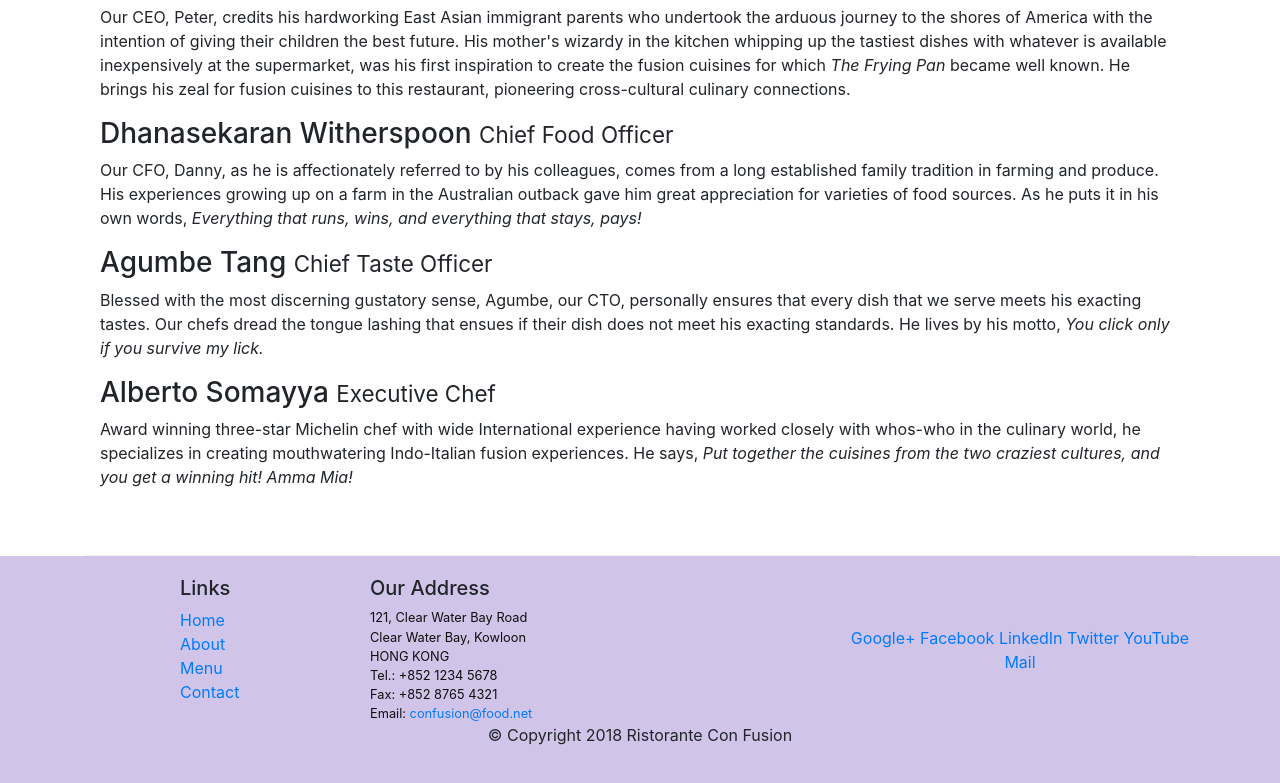
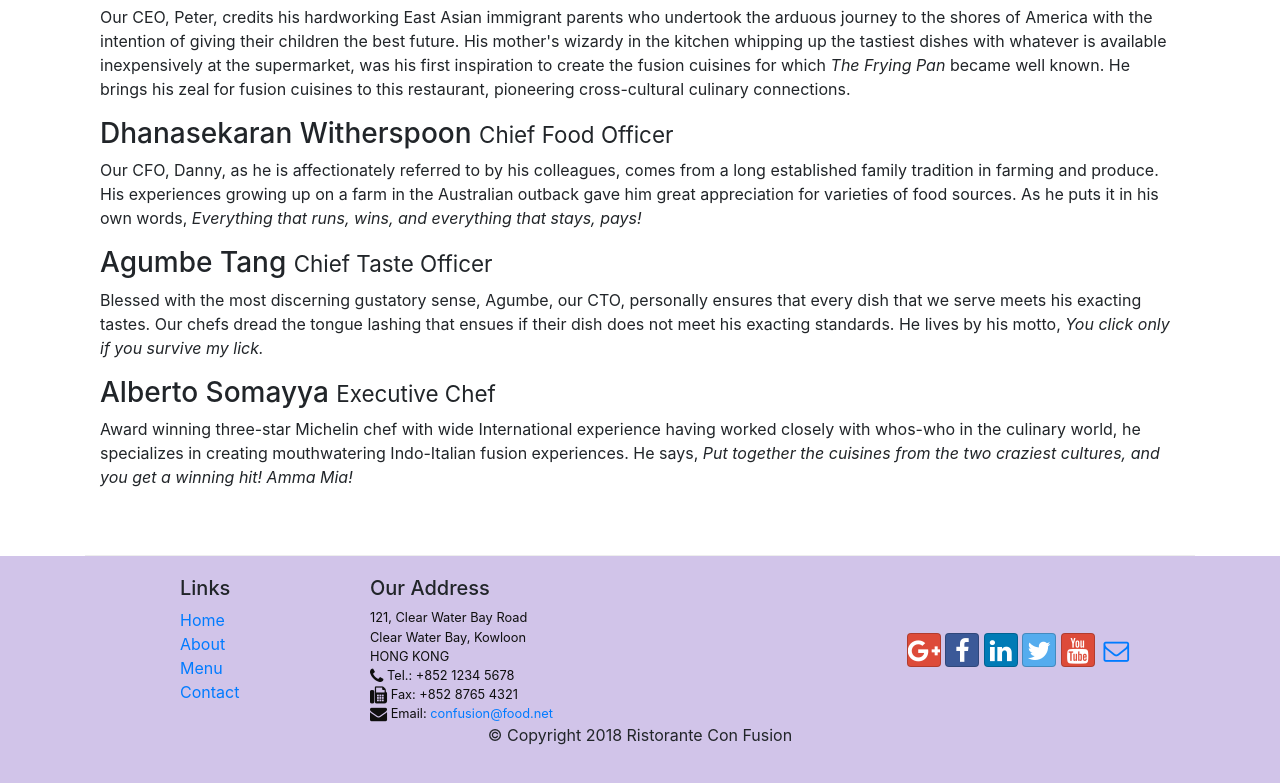
Before and after one commit to plo750/React-week01-exercise-conFusion, a website: page aboutus.html in a window 1280 px wide. Shown: the part 998-1781 px from the top of the page. Drawn offline with nearby package versions, Linux system fonts and the light colour scheme.

Commit message:
Add icon and fonts

```diff
--- a/aboutus.html
+++ b/aboutus.html
@@ -9,6 +9,8 @@
 
     <!-- Bootstrap CSS -->
     <link rel="stylesheet" href="./node_modules/bootstrap/dist/css/bootstrap.min.css">
+    <link rel="stylesheet" href="./node_modules/font-awesome/css/font-awesome.min.css">
+    <link rel="stylesheet" href="./node_modules/bootstrap-social/bootstrap-social.css">
     <link rel="stylesheet" href="./css/styles.css">
 
     <title>Ristorante Con Fusion: About Us</title>
@@ -26,10 +28,11 @@
             <a class="navbar-brand mr-auto" href="./index.html">Ristorante Con Fusion</a>
             <div class="collapse navbar-collapse" id="Navbar">
                 <ul class="navbar-nav mr-auto">
-                    <li class="nav-item"><a class="nav-link" href="./index.html">Home</a></li>
-                    <li class="nav-item active"><a class="nav-link" href="./aboutus.html">About</a></li>
-                    <li class="nav-item"><a class="nav-link" href="#">Menu</a></li>
-                    <li class="nav-item"><a class="nav-link" href="#">Contact</a></li>
+                    <li class="nav-item"><a class="nav-link" href="./index.html"><span class="fa fa-home fa-lg"></span> Home</a></li>
+                    <li class="nav-item active"><a class="nav-link" href="#"><span class="fa fa-info fa-lg"></span> About</a></li>
+                    <li class="nav-item"><a class="nav-link" href="#"><span class="fa fa-list fa-lg"></span> Menu</a></li>
+                    <li class="nav-item"><a class="nav-link" href="#"><span class="fa fa-address-card fa-lg"></span> Contact</a></li>
+
                 </ul>
             </div>
         </div>
@@ -112,19 +115,19 @@
 		              121, Clear Water Bay Road<br>
 		              Clear Water Bay, Kowloon<br>
 		              HONG KONG<br>
-		              Tel.: +852 1234 5678<br>
-		              Fax: +852 8765 4321<br>
-		              Email: <a href="mailto:confusion@food.net">confusion@food.net</a>
+		              <i class="fa fa-phone fa-lg"></i> Tel.: +852 1234 5678<br>
+		              <i class="fa fa-fax fa-lg"></i > Fax: +852 8765 4321<br>
+		              <i class="fa fa-envelope fa-lg"></i> Email: <a href="mailto:confusion@food.net">confusion@food.net</a>
 		           </address>
                 </div>
                 <div class="col-12 col-sm-4 align-self-center">
                     <div class="text-center">
-                        <a href="http://google.com/+">Google+</a>
-                        <a href="http://www.facebook.com/profile.php?id=">Facebook</a>
-                        <a href="http://www.linkedin.com/in/">LinkedIn</a>
-                        <a href="http://twitter.com/">Twitter</a>
-                        <a href="http://youtube.com/">YouTube</a>
-                        <a href="mailto:">Mail</a>
+                        <a class="btn btn-social-icon btn-google" href="http://google.com/+"><i class="fa fa-google-plus fa-lg"></i></a>
+                        <a class="btn btn-social-icon btn-facebook" href="http://www.facebook.com/profile.php?id="><i class="fa fa-facebook fa-lg"></i></a>
+                        <a class="btn btn-social-icon btn-linkedin" href="http://www.linkedin.com/in/"><i class="fa fa-linkedin fa-lg"></i></a>
+                        <a class="btn btn-social-icon btn-twitter" href="http://twitter.com/"><i class="fa fa-twitter fa-lg"></i></a>
+                        <a class="btn btn-social-icon btn-google" href="http://youtube.com/"><i class="fa fa-youtube fa-lg"></i></a>
+                        <a class="btn btn-social-icon" href="mailto:"><i class="fa fa-envelope-o fa-lg"></i></a>
                     </div>
                 </div>
            </div>
--- a/package.json
+++ b/package.json
@@ -15,6 +15,8 @@
   },
   "dependencies": {
     "bootstrap": "^4.0.0",
+    "bootstrap-social": "^5.1.1",
+    "font-awesome": "^4.7.0",
     "jquery": "^3.3.1",
     "popper.js": "^1.12.9"
   }
```
Also changed, not shown: index.html (+15 -13 lines), 1 other file.
